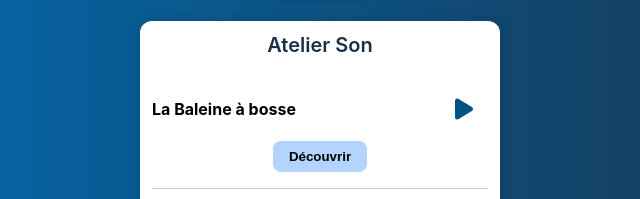
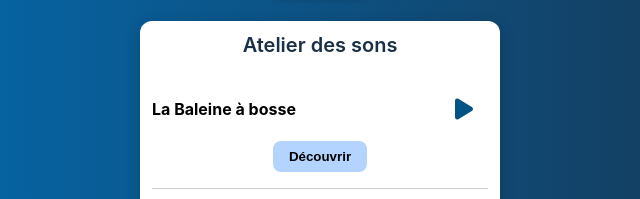
Before and after one commit to surfriderGL35/surfriderGL35.github.io, a plain HTML site: page son.html in a window 1280 px wide. Shown: the part 243-442 px from the top of the page, 320-960 px from the left. Drawn offline with Linux system fonts and the light colour scheme.

Commit message:
Version V1.1 - Mise a jour Atelier des sons

```diff
--- a/son.html
+++ b/son.html
@@ -275,7 +275,7 @@
       <li class="menu-category">Bénévole</li>
       <li><a href="https://surfridereu-my.sharepoint.com/:f:/g/personal/antenne22-35_surfrider_eu/ElrOeKsqhUJBpftHoF_Hk_gB9IStf7nLn1Xhw16bwhcK7w?e=dXTZPy">OneDrive</a></li>
       <li><a href="https://surfriderGL35.github.io/IO.html">Initiatives Océanes</a></li>
-      <li><a href="#">Atelier Son</a></li>
+      <li><a href="#">Atelier des sons</a></li>
       <li><a href="https://www.surfrider.fr/landing-page/newsletter-groupes-locaux/">Newsletter (inscription)</a></li>
 
       <li class="menu-category">Réseaux sociaux</li>
@@ -296,7 +296,7 @@
     </div>
 
     <div class="icon-window">
-      <h2 class="icon-window-title">Atelier Son</h2>
+      <h2 class="icon-window-title">Atelier des sons</h2>
 
         <!-- Example sound item; duplicate this block for each sound -->
         <div class="sound-item">
```
Also changed, not shown: IO.html (+1 -1 lines), index.html (+1 -1 lines), share_SFE.html (+1 -1 lines).
